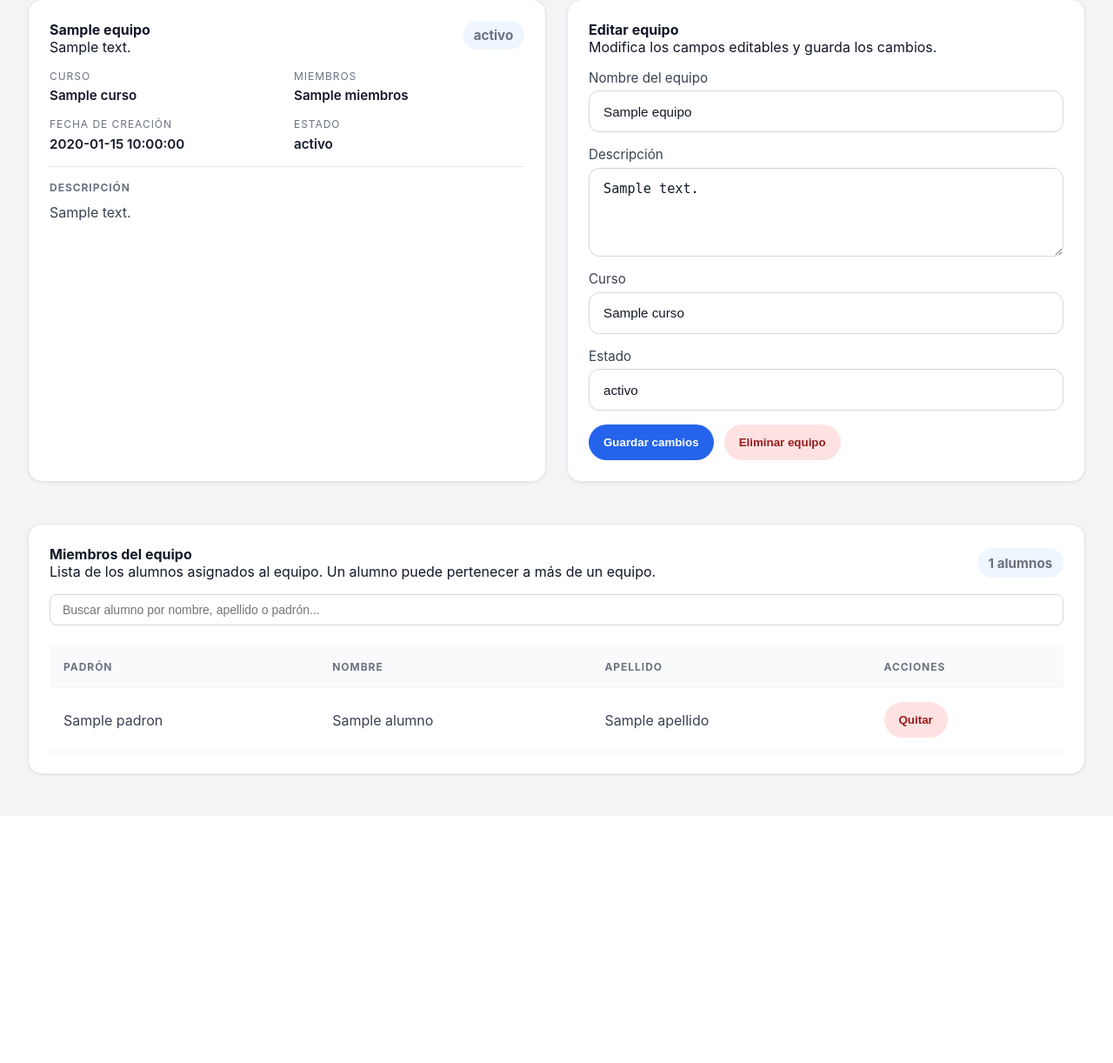
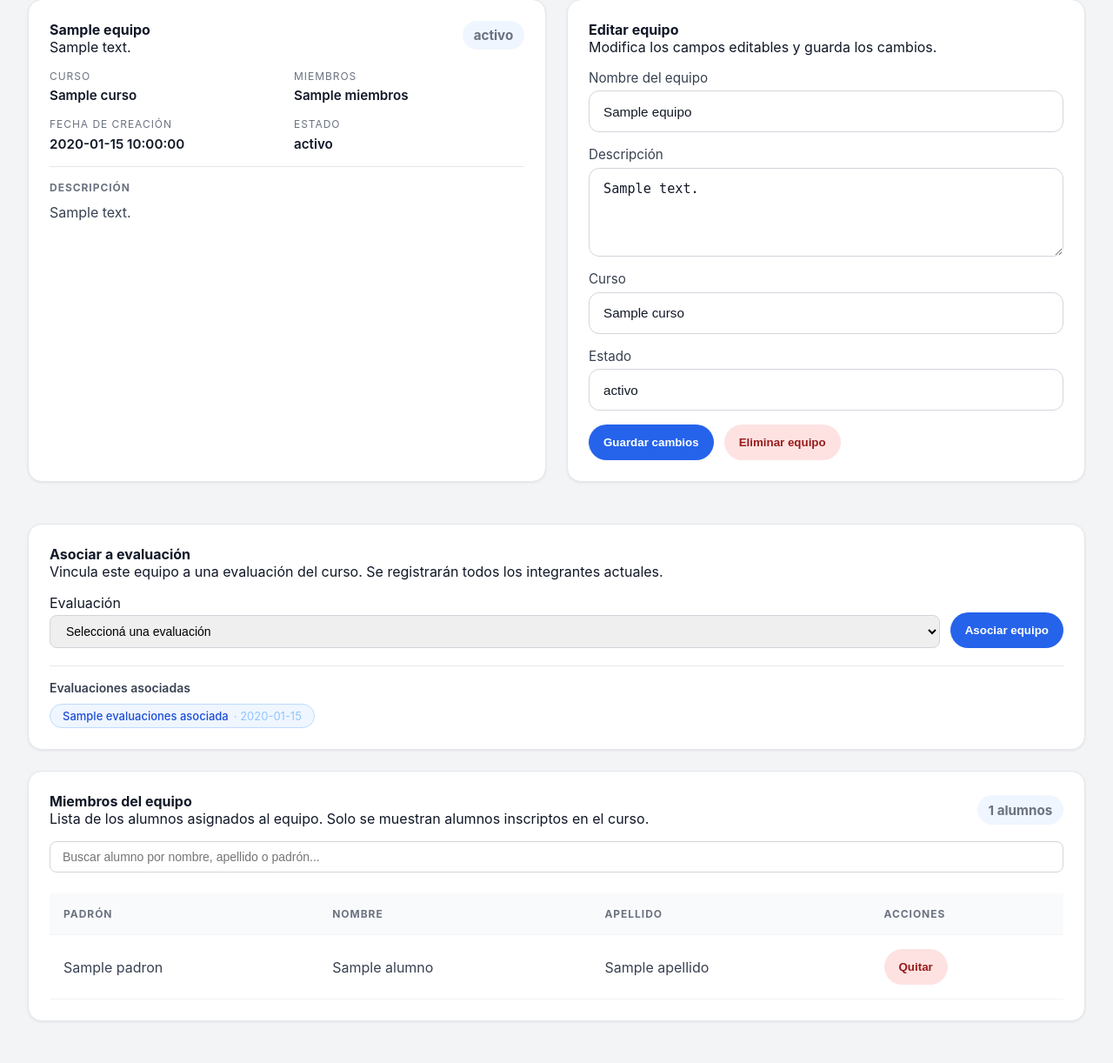
Before and after one commit to msoiffer-facu/tp_final_ids, a Flask app: template frontend/templates/equipos/abm.html in a window 1280 px wide. Shown: the part 192-1414 px from the top of the page at 87% size. Before the commit the page ends 1085 px from the top, so only its background shows below. Run offline with Flask 3, Linux system fonts and the light colour scheme; the template is opened without the code that fills it: most values are stand-ins (such as "Sample title", 1, 10 or a date in 2020).

Commit message:
Equipos: filtrar alumnos por curso, asociar a evaluación y mostrar evaluaciones asociadas
- Corrige bug donde el selector de alumnos mostraba todos los alumnos del
  sistema en lugar de solo los inscriptos en el curso del equipo
- Corrige el contador de miembros en la vista detalle (usaba el valor del
  backend antes de obtener la lista real)
- Agrega endpoint GET /equipos/<id>/evaluaciones y función DB para listar
  evaluaciones a las que el equipo está asociado via tabla notas
- Agrega sección "Asociar a evaluación" en abm.html con select filtrado
  por curso y badges de evaluaciones ya asociadas

Co-Authored-By: Claude Sonnet 4.6 <noreply@anthropic.com>

```diff
--- a/frontend/templates/equipos/abm.html
+++ b/frontend/templates/equipos/abm.html
@@ -86,11 +86,52 @@
     </div>
 </div>
 
+<div class="members-card" style="margin-bottom:24px;">
+    <div class="members-header">
+        <div>
+            <h2>Asociar a evaluación</h2>
+            <p>Vincula este equipo a una evaluación del curso. Se registrarán todos los integrantes actuales.</p>
+        </div>
+    </div>
+
+    {% if evaluaciones %}
+    <form method="POST" action="{{ url_for('views.equipo_asociar_evaluacion', equipo_id=equipo.id) }}" style="display:flex; gap:12px; align-items:flex-end; flex-wrap:wrap;">
+        <label style="flex:1; min-width:200px;">
+            Evaluación
+            <select name="evaluacion_id" required style="width:100%; padding:9px 14px; border:1px solid #d1d5db; border-radius:8px; font-size:14px; margin-top:4px;">
+                <option value="" disabled selected>Seleccioná una evaluación</option>
+                {% for ev in evaluaciones %}
+                <option value="{{ ev.id }}">{{ ev.titulo }} ({{ ev.fecha[:10] if ev.fecha else '' }})</option>
+                {% endfor %}
+            </select>
+        </label>
+        <button type="submit" class="btn primary" style="white-space:nowrap;">Asociar equipo</button>
+    </form>
+    {% else %}
+    <p style="color:#718096; font-size:13px;">No hay evaluaciones disponibles para este curso.</p>
+    {% endif %}
+
+    {% if evaluaciones_asociadas %}
+    <div style="margin-top:20px;">
+        <div class="section-divider"></div>
+        <p style="font-weight:600; font-size:14px; margin-bottom:10px; color:#374151;">Evaluaciones asociadas</p>
+        <div style="display:flex; flex-wrap:wrap; gap:8px;">
+            {% for ev in evaluaciones_asociadas %}
+            <span style="display:inline-flex; align-items:center; gap:6px; background:#eff6ff; color:#1d4ed8; border:1px solid #bfdbfe; border-radius:20px; padding:5px 14px; font-size:13px; font-weight:500;">
+                {{ ev.titulo }}
+                <span style="color:#93c5fd; font-weight:400;">· {{ ev.fecha[:10] if ev.fecha else '' }}</span>
+            </span>
+            {% endfor %}
+        </div>
+    </div>
+    {% endif %}
+</div>
+
 <div class="members-card">
     <div class="members-header">
         <div>
             <h2>Miembros del equipo</h2>
-            <p>Lista de los alumnos asignados al equipo. Un alumno puede pertenecer a más de un equipo.</p>
+            <p>Lista de los alumnos asignados al equipo. Solo se muestran alumnos inscriptos en el curso.</p>
         </div>
         <span class="badge">{{ miembros|length }} alumnos</span>
     </div>
```
Also changed, not shown: backend/dbs/db_equipos.py (+18 -0 lines), backend/routes/equipos.py (+10 -0 lines), frontend/routes/views.py (+39 -5 lines), frontend/services/equipo.py (+15 -0 lines).
